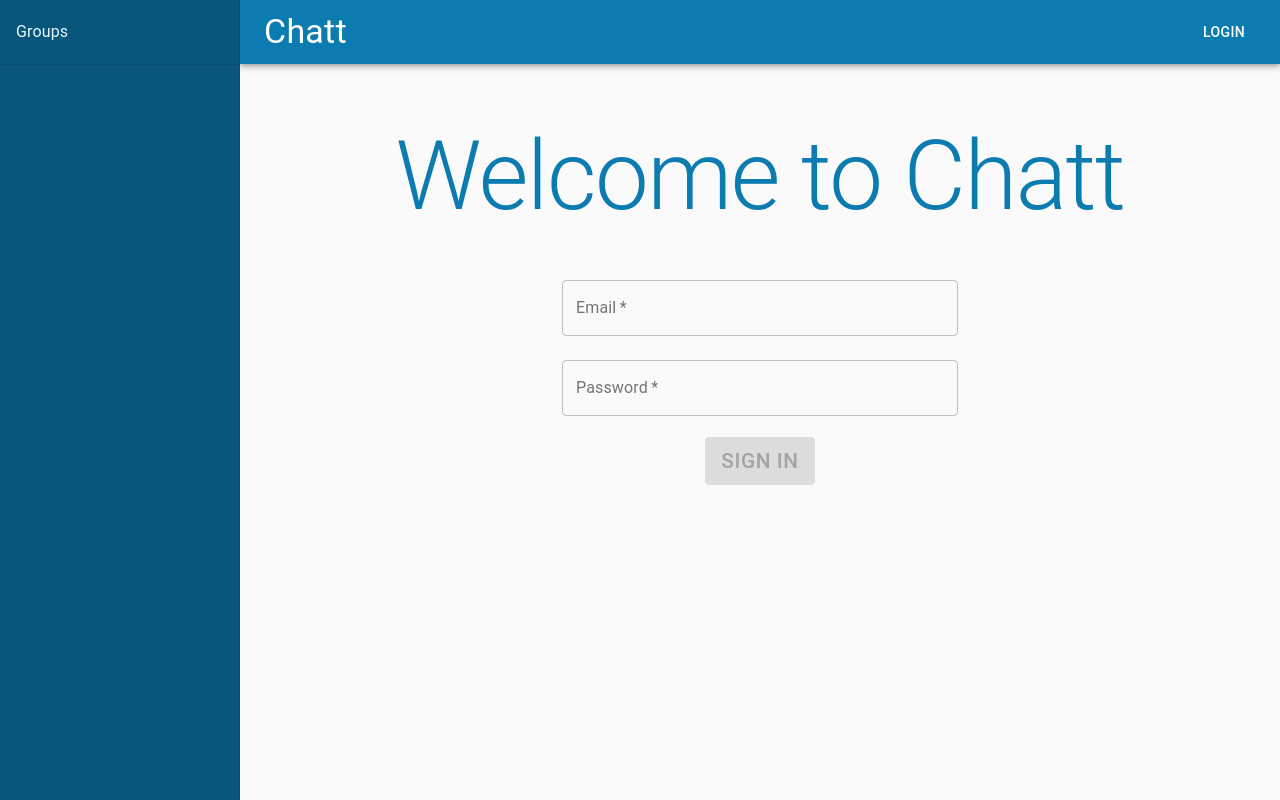
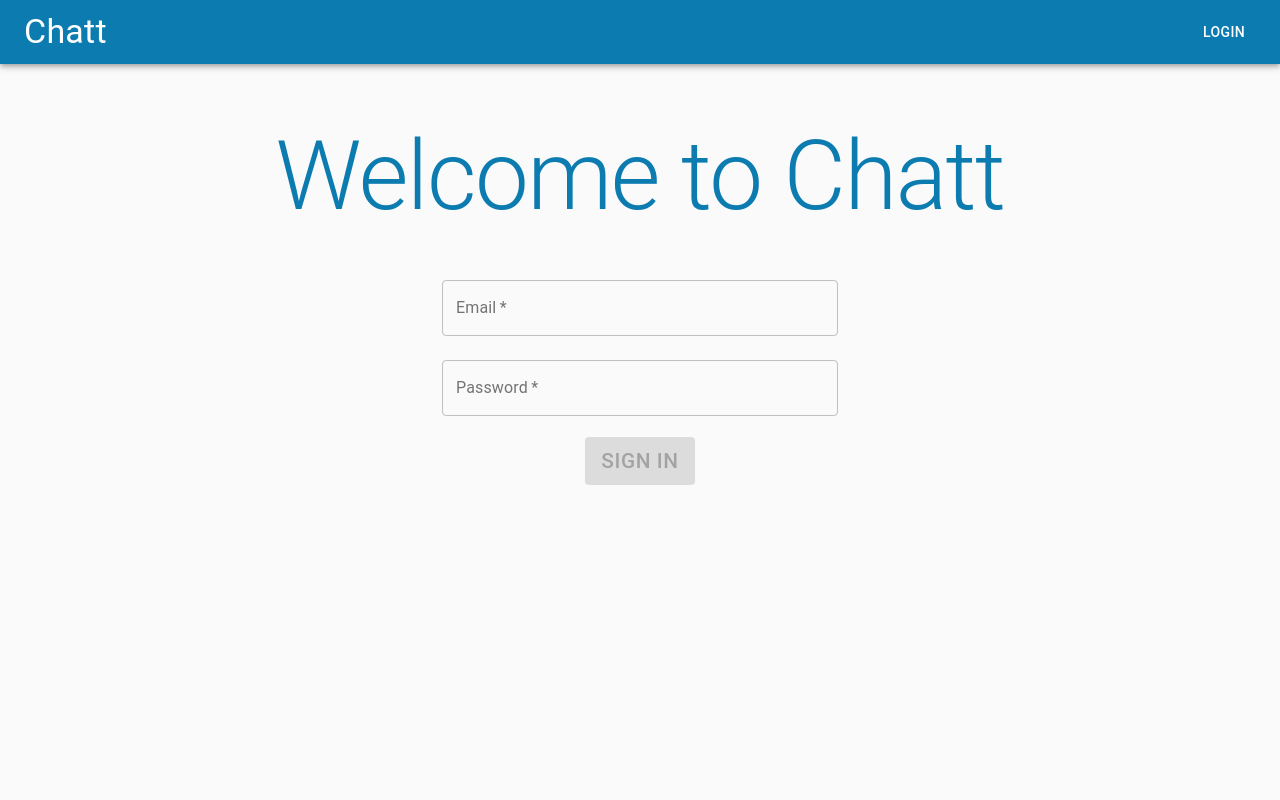
Before and after one commit to JoelVenable/capstone-chatt, a React (Create React App) app in the folder ClientApp/: page /auth/login in a window 1280 px wide. Built offline with nearby package versions, Linux system fonts and the light colour scheme.

Commit message:
Got things working again

```diff
--- a/ClientApp/src/ApplicationViews.tsx
+++ b/ClientApp/src/ApplicationViews.tsx
@@ -10,7 +10,6 @@ export const ApplicationViews: React.FC = () => {
   return (
     <>
       <GroupPanel>
-
         <Switch>
           <AuthenticatedRoute
             path={routeDefinitions.HOMEPAGE}
--- a/ClientApp/src/Components/Auth/AuthenticatedRoute/AuthenticatedRoute.tsx
+++ b/ClientApp/src/Components/Auth/AuthenticatedRoute/AuthenticatedRoute.tsx
@@ -1,7 +1,7 @@
 import * as React from "react";
 import { Route, Redirect, RouteProps } from "react-router-dom";
 import { AuthContext } from "../../../Context/AuthContext";
-
+import { routeDefinitions } from "../../../Router/routeDefinitions";
 const AuthenticatedRoute: React.FC<RouteProps> = ({
   path,
   exact,
@@ -13,6 +13,9 @@ const AuthenticatedRoute: React.FC<RouteProps> = ({
 
   if (authResolving) return <> </>;
 
+  if (!isAuthenticated) return <Redirect to={routeDefinitions.LOGIN} />;
+
+  console.log("Am I getting here??");
   return <Route path={path} exact={exact} component={component} />;
 };
 
--- a/ClientApp/src/Context/AuthContextProvider.tsx
+++ b/ClientApp/src/Context/AuthContextProvider.tsx
@@ -20,12 +20,14 @@ const AuthContextProvider: React.FC<Props> = ({ children }: Props) => {
       case "RESOLVE_LOGGED_IN":
         return {
           ...state,
+          authResolving: false,
           isAuthenticated: true,
           userEmail: actions.email
         };
       case "RESOLVE_NOT_LOGGED_IN":
         return {
           ...state,
+          authResolving: false,
           isAuthenticated: false,
           userEmail: undefined
         };
--- a/ClientApp/src/Layout/GroupPanel/GroupListComponent.tsx
+++ b/ClientApp/src/Layout/GroupPanel/GroupListComponent.tsx
@@ -3,21 +3,24 @@ import { useAuthContext } from "../../Context/useAuthContext";
 import { groupManager } from "../../DataAccess/groupManager";
 import { List, ListItem, ListItemIcon, ListItemText } from "@material-ui/core";
 import { Group } from "@material-ui/icons";
+
 const GroupListComponent: React.FC = () => {
   const {
-    status: { isAuthenticated }
+    status: { isAuthenticated, authResolving }
   } = useAuthContext();
 
   const [groups, setGroups] = useState<IGroup[]>([]);
 
   useEffect(() => {
-    if (isAuthenticated) {
+    console.log("hello from useEffect side panel");
+    if (isAuthenticated && !authResolving) {
       (async () => {
         const data = await groupManager.getAll();
+        console.log(data);
         setGroups(data);
       })();
     } else setGroups([]);
-  }, [isAuthenticated]);
+  }, [isAuthenticated, authResolving]);
 
   return (
     <>
--- a/ClientApp/src/Layout/GroupPanel/GroupPanel.tsx
+++ b/ClientApp/src/Layout/GroupPanel/GroupPanel.tsx
@@ -37,38 +37,47 @@ const GroupPanel: React.FC<PropsWithChildren<Props>> = ({
   } = useAuthContext();
 
   const classes = useGroupPanelStyles();
-  const [expanded, setExpanded] = useState<boolean>(true);
+  const [expanded, setExpanded] = useState<boolean>(false);
+  const [variant, setVariant] = useState<"persistent" | "temporary">(
+    "temporary"
+  );
+
+  const hideDrawer = () => setExpanded(false);
+  const showDrawer = () => setExpanded(true);
+
+  useEffect(() => {
+    const wide = width === "md" || width === "lg" || width === "xl";
+    if (wide) setVariant("persistent");
+    if (!wide) hideDrawer();
+    if (isAuthenticated && wide) showDrawer();
+  }, [width, isAuthenticated]);
 
   return (
     <>
       <Drawer
         open={expanded}
-        variant="persistent"
+        variant={variant}
         className={classes.drawer}
         classes={{
           paper: classes.drawerPaper
         }}
-        onClose={undefined}
+        onClose={hideDrawer}
         ModalProps={{
           keepMounted: true,
-          hideBackdrop: undefined
+          hideBackdrop: false
         }}>
-        <Hidden mdUp>
-          <div className={classes.drawerHeader}>
-            <IconButton onClick={undefined}>
+        <div className={classes.drawerHeader}>
+          <Typography variant="h6">Groups</Typography>
+          <Hidden mdUp>
+            <IconButton onClick={hideDrawer}>
               <ChevronLeft />
             </IconButton>
-          </div>
-        </Hidden>
-        <List>
-          <ListItem>
-            <ListItemText primary="Groups" />
-          </ListItem>
-        </List>
+          </Hidden>
+        </div>
         <Divider />
         <GroupListComponent />
       </Drawer>
-      <Navbar drawerExpanded={expanded} />
+      <Navbar drawerExpanded={expanded} showDrawer={showDrawer} />
       <Container
         className={clsx(classes.content, {
           [classes.contentShift]: expanded
--- a/ClientApp/src/Layout/GroupPanel/useGroupPanelStyles.ts
+++ b/ClientApp/src/Layout/GroupPanel/useGroupPanelStyles.ts
@@ -26,7 +26,7 @@ const useGroupPanelStyles = makeStyles((theme: Theme) =>
       alignItems: "center",
       padding: theme.spacing(0, 1),
       ...theme.mixins.toolbar,
-      justifyContent: "flex-end"
+      justifyContent: "space-between"
     },
     content: {
       flexGrow: 1,
--- a/ClientApp/src/Layout/Navbar/Navbar.tsx
+++ b/ClientApp/src/Layout/Navbar/Navbar.tsx
@@ -8,9 +8,14 @@ import { AuthContext } from "../../Context/AuthContext";
 
 interface Props extends RouteComponentProps {
   drawerExpanded: boolean;
+  showDrawer: Function;
 }
 
-const Navbar: React.FC<Props> = ({ drawerExpanded, history }: Props) => {
+const Navbar: React.FC<Props> = ({
+  drawerExpanded,
+  history,
+  showDrawer
+}: Props) => {
   const classes = useNavbarStyles({});
   const {
     actions: { signOut },
--- a/ClientApp/src/Views/Homepage/Homepage.tsx
+++ b/ClientApp/src/Views/Homepage/Homepage.tsx
@@ -7,21 +7,7 @@ import { WithWidth } from "@material-ui/core/withWidth";
 interface Props extends RouteComponentProps, WithWidth {}
 
 const Homepage: React.FC<Props> = ({ width }: Props) => {
-  const [drawerOpen, setDrawerOpen] = useState(true);
-
-  let toggleOpen = () => setDrawerOpen(!drawerOpen);
-
-  useEffect(() => {
-    if (width === "md" || width === "lg" || width === "xl") {
-      // Disable controls
-      toggleOpen = () => {};
-      setDrawerOpen(true);
-    } else {
-      toggleOpen = () => setDrawerOpen(!drawerOpen);
-    }
-  }, [width, drawerOpen]);
-
-  return <Grid container></Grid>;
+  return <h1>Hello from homepage</h1>;
 };
 
 export default withWidth()(Homepage);
```
